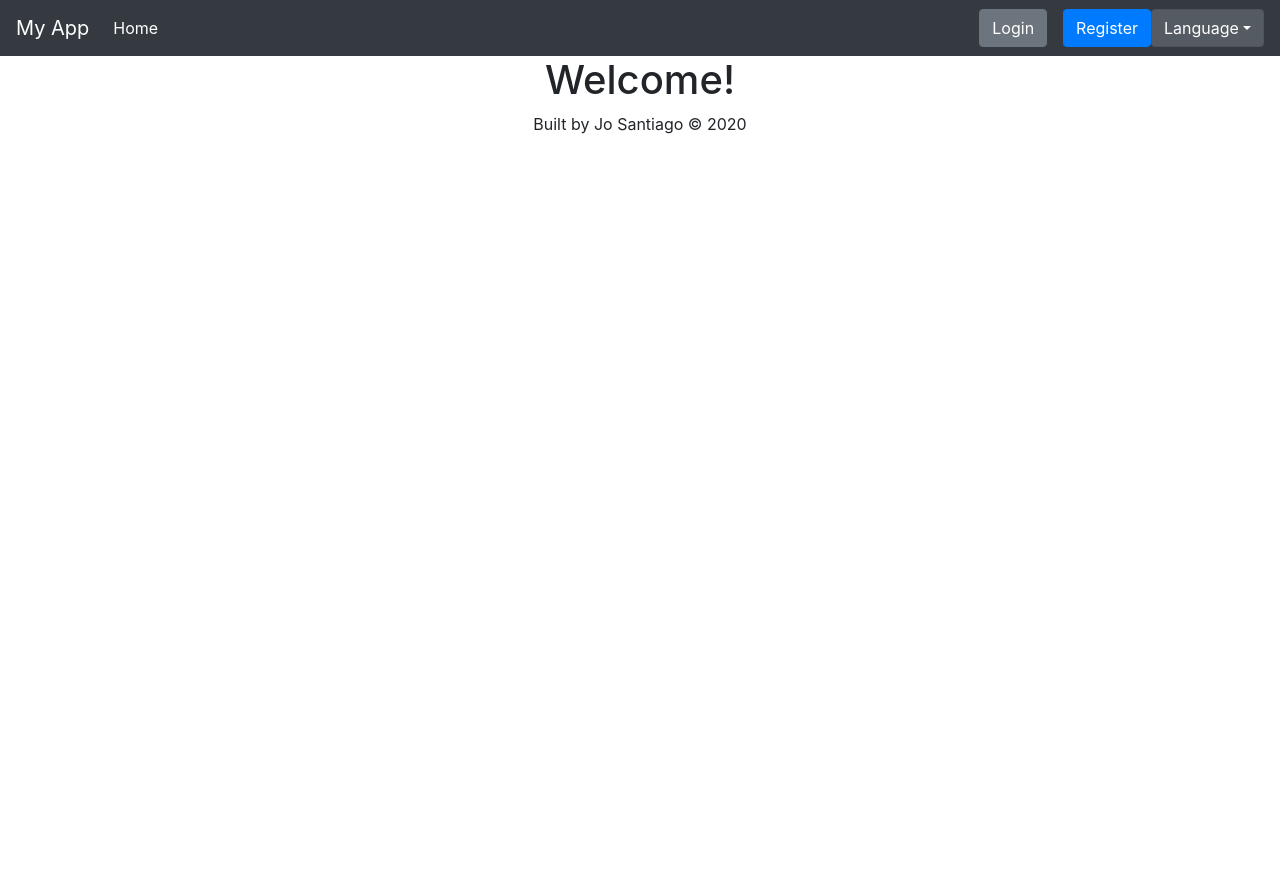
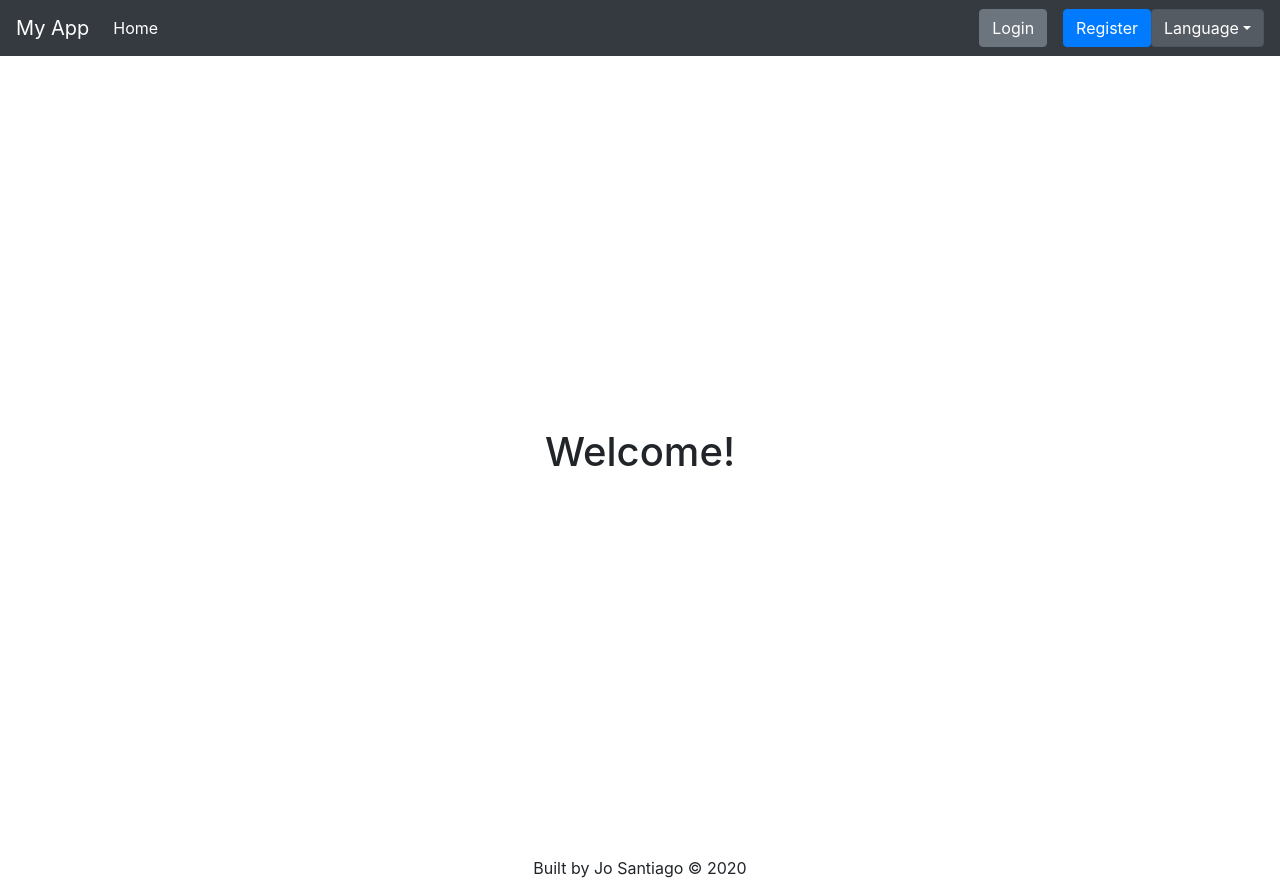
Before and after one commit to HahaHopeless/ReactJSTemplate, a React (Create React App) app: page / in a window 1280 px wide. Before the commit the page ends 800 px from the top, so only its background shows below. Built offline with nearby package versions, Linux system fonts and the light colour scheme.

Commit message:
a little tweak

```diff
--- a/src/containers/Landing.js
+++ b/src/containers/Landing.js
@@ -4,7 +4,7 @@ import { FormattedMessage } from "react-intl";
 const Landing = () => {
   return (
     <>
-      <div className='h-100 d-flex justify-content-center align-items-center'>
+      <div className='h-100 d-flex justify-content-center align-items-center min-vh-100'>
         <h1>
           <FormattedMessage id='welcome' />
         </h1>
--- a/src/containers/NotFound.js
+++ b/src/containers/NotFound.js
@@ -4,7 +4,7 @@ import { FormattedMessage } from "react-intl";
 
 function NotFound() {
   return (
-    <div className='container-fluid h-100 d-flex flex-column justify-content-center align-items-center'>
+    <div className='container-fluid h-100 min-vh-100 d-flex flex-column justify-content-center align-items-center'>
       <h1>
         <FormattedMessage id='pageNotFound' />
       </h1>
```
